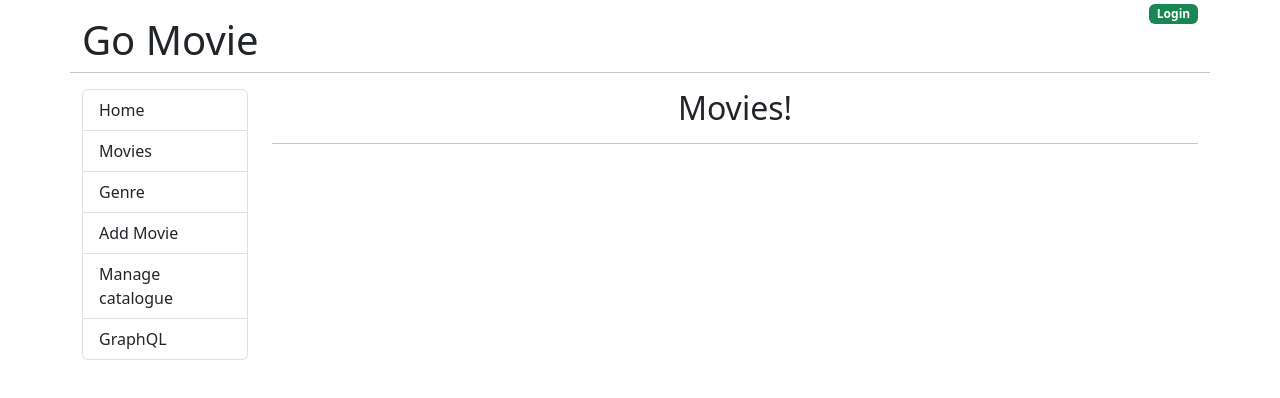
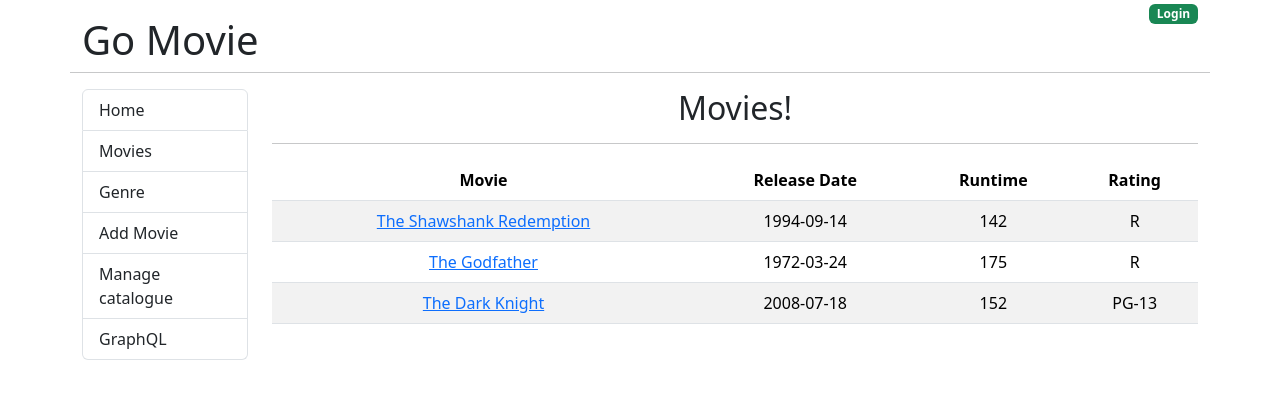
Before and after one commit to Guiziin227/go-watch, a React (Vite) app in the folder go-watch-front/go-watch/: page /movies in a window 1280 px wide. Shown: the top 398 px of the page. Built offline with nearby package versions, Linux system fonts and the light colour scheme.

Commit message:
feat: crate the visible table of movies

```diff
--- a/go-watch-front/go-watch/src/components/Movies.jsx
+++ b/go-watch-front/go-watch/src/components/Movies.jsx
@@ -1,4 +1,5 @@
 import { useState, useEffect } from 'react'
+import { Link } from 'react-router-dom'
 
 export default function Movies() {
   const [movies, setMovies] = useState([])
@@ -43,6 +44,28 @@ export default function Movies() {
       <div className="text-center">
         <h2>Movies!</h2>
         <hr />
+        <table className="table table-striped table-hover">
+          <thead>
+            <tr>
+              <th>Movie</th>
+              <th>Release Date</th>
+              <th>Runtime</th>
+              <th>Rating</th>
+            </tr>
+          </thead>
+          <tbody>
+            {movies.map((m) => (
+              <tr key={m.id}>
+                <td>
+                  <Link to={`/movies/</td>${m.id}`}>{m.title}</Link>
+                </td>
+                <td>{m.release_date}</td>
+                <td>{m.runtime}</td>
+                <td>{m.mpaa_rating}</td>
+              </tr>
+            ))}
+          </tbody>
+        </table>
       </div>
     </>
   )
```
